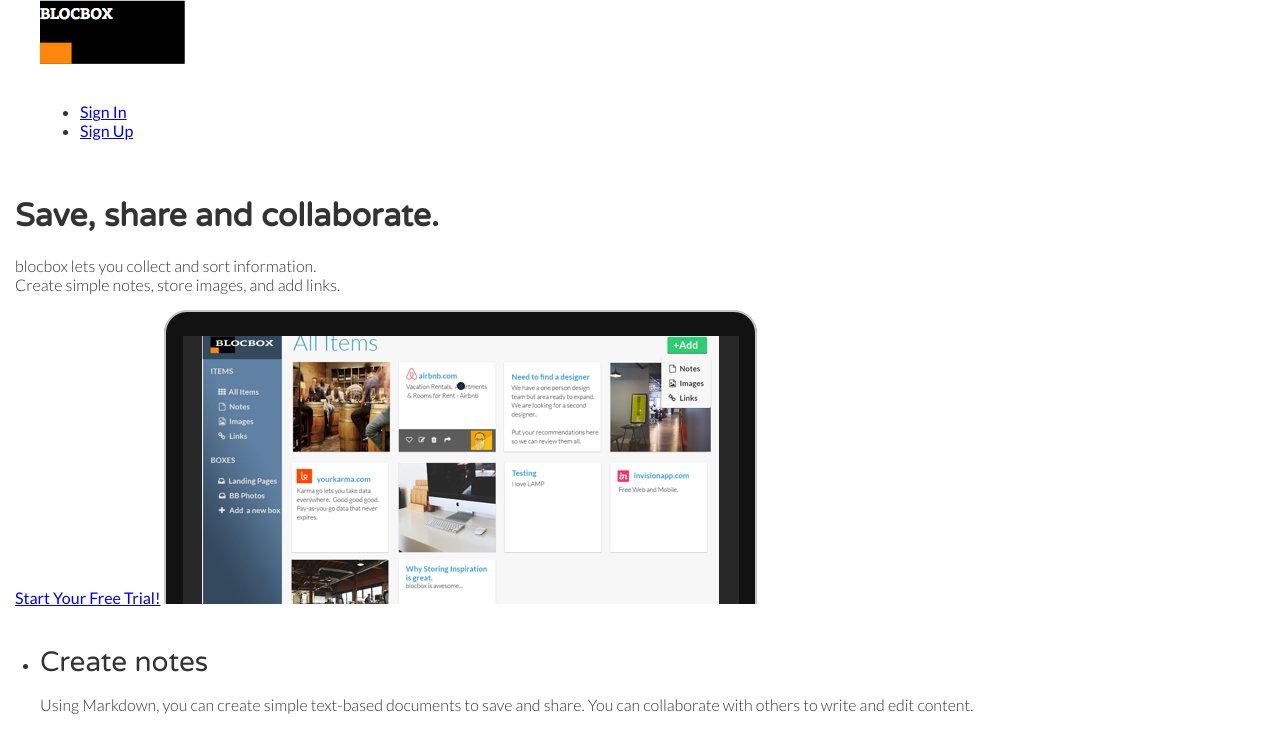
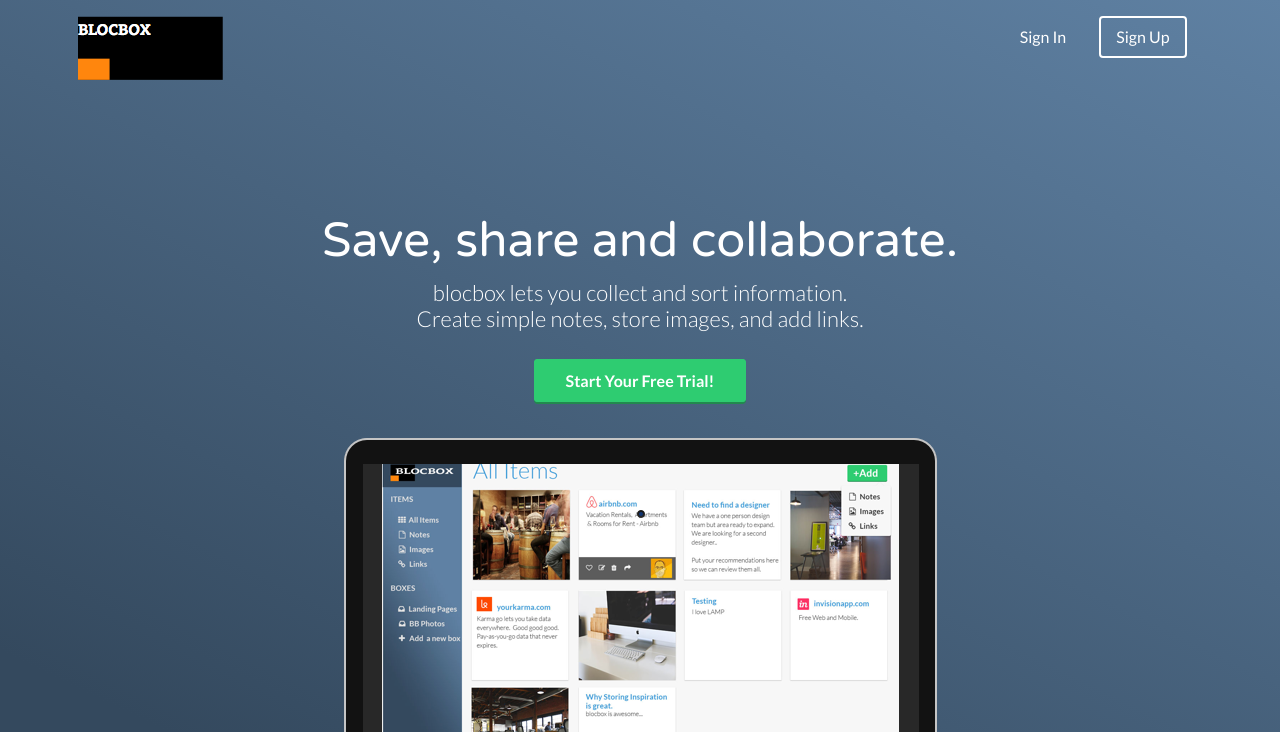
Before and after one commit to danamaria/Blocbox, a plain HTML site: page index.html in a window 1280 px wide. Shown: the top 745 px of the page. Drawn offline with nearby package versions, Linux system fonts and the light colour scheme.

Commit message:
Assignment-30-completed

```diff
--- a/css/style.css
+++ b/css/style.css
@@ -17,6 +17,61 @@
    font-size:16px;
    line-height: 19px;
    font-weight: 100;
+ }
+ /* HEADER */
+ header {
+   color:#FFFFFF;
+   background: #34495E;
+   background-image: linear-gradient(206deg, #5F81A3 0%, #34495E 94%);
+ }
+ header nav {
+   padding:1em 0;
+ }
+ header nav ul {
+   display:inline;
+   text-align: right;
+   float:right;
+   margin:0;
+ }
+ header nav ul > li {
+   list-style-type: none;
+   display: inline-block;
+   margin:0 15px;
+ }
+ header nav ul > li.btn-outline {
+   padding:10px 15px;
+   border:2px solid #FFFFFF;
+   border-radius: 4px;
+ }
+ header nav ul > li.btn-outline:hover {
+   background:#FFFFFF;
+ }
+ header nav ul > li > a {
+   color:#FFFFFF;
+   text-decoration: none;
+ }
+ header nav ul > li.btn-outline:hover > a {
+   color:#34495E;
+ }
+header .hero {
+   text-align: center;
+   display:block;
+   position: relative;
+ }
+ header .hero h1 {
+   font-size:48px;
+   font-weight: normal;
+   margin:95px 0 0;
+ }
+ header .hero p {
+   font-size: 22px;
+   line-height: 26px;
+   font-weight: 100;
+   margin:10px 0 40px;
+ }
+ header .hero img {
+   display: block;
+   margin:3em auto 0;
  }
  /* GRID */
  .container {
@@ -41,3 +96,38 @@
    min-height: 1px;
    margin:0 2% 20px;
  }
+@media (min-width: 768px) {
+   .container {
+     width: 750px;
+   }
+ }
+ @media (min-width: 992px) {
+   .container {
+     width: 970px;
+   }
+   .one-half {
+     width:46%;
+   }
+   .one-third {
+     width:29.33333%;
+   }
+   .one-fourth {
+     width:21%;
+   }
+ }
+ @media (min-width: 1200px) {
+   .container {
+     width: 1170px;
+   }
+ }
+/* BUTTONS */
+ .btn {
+   border-radius: 4px;
+   color:#FFFFFF;
+   font-weight: 700;
+   text-decoration: none;
+   padding:10px 30px;
+   background: #2ECC71;
+   border: 2px solid #2ECC71;
+   box-shadow: 0px 2px 0px 0px #22894E;
+ }
```
